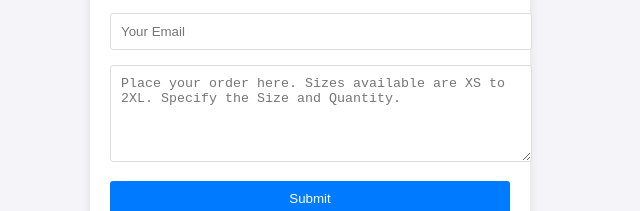
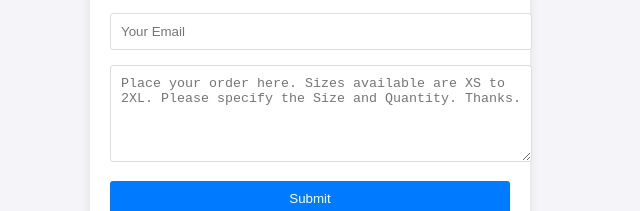
Before and after one commit to mptibuddies/mptibuddies.github.io-tees, a plain HTML site: page index.html in a window 1280 px wide. Shown: the part 199-410 px from the top of the page, without its empty margins (330-970 px from the left). Drawn offline with Linux system fonts and the light colour scheme.

Commit message:
Update index.html With Thanks.

```diff
--- a/index.html
+++ b/index.html
@@ -13,7 +13,7 @@
       <input type="text" id="name" placeholder="Your Name" required />
       <input type="text" id="contact" placeholder="Your Contact No." required />
       <input type="email" id="email" placeholder="Your Email" required />
-      <textarea id="message" placeholder="Place your order here. Sizes available are XS to 2XL. Specify the Size and Quantity. " rows="5" required></textarea>
+      <textarea id="message" placeholder="Place your order here. Sizes available are XS to 2XL. Please specify the Size and Quantity. Thanks." rows="5" required></textarea>
       <button type="submit">Submit</button>
     </form>
     <p id="response-message"></p>
```
